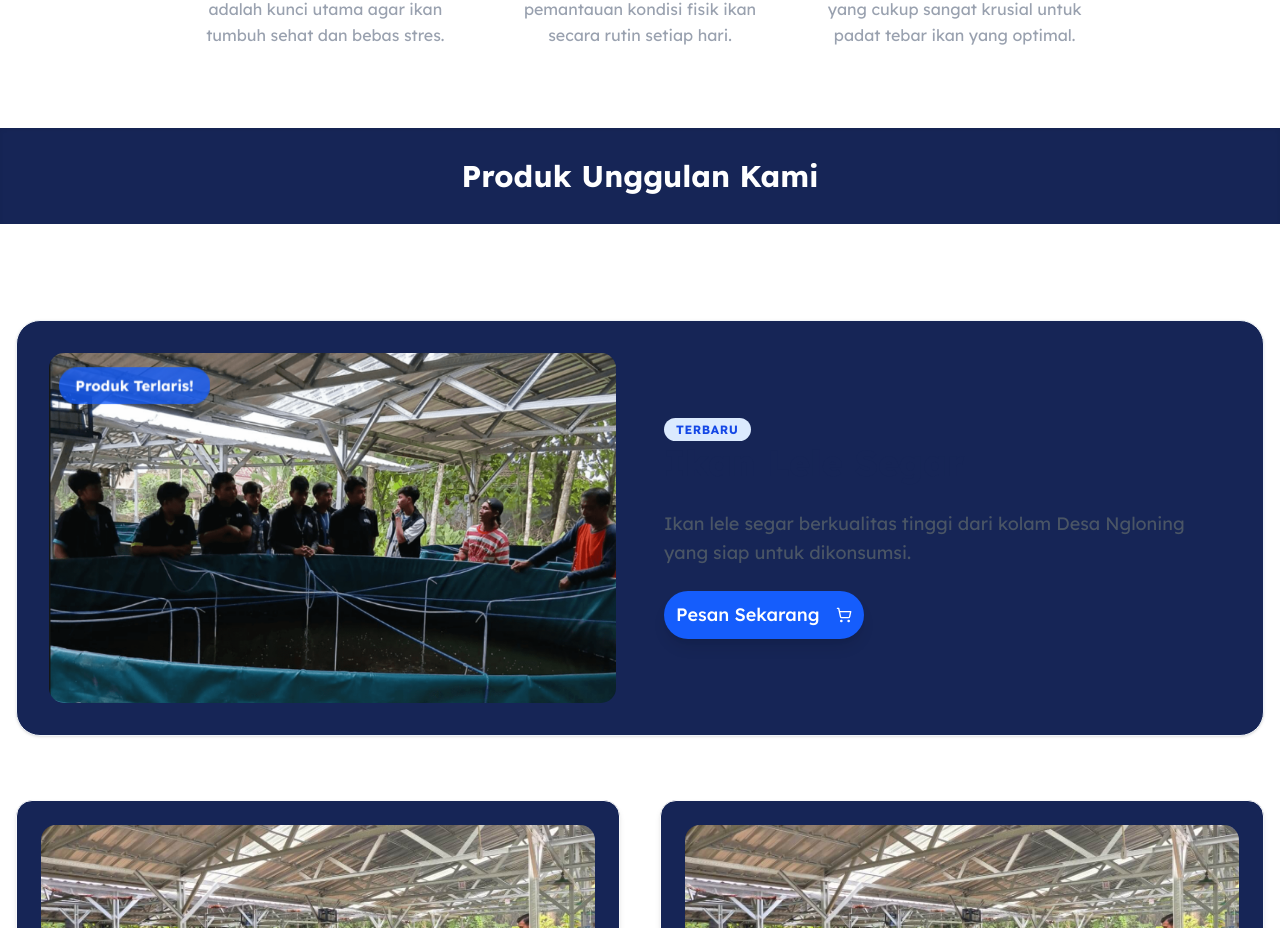
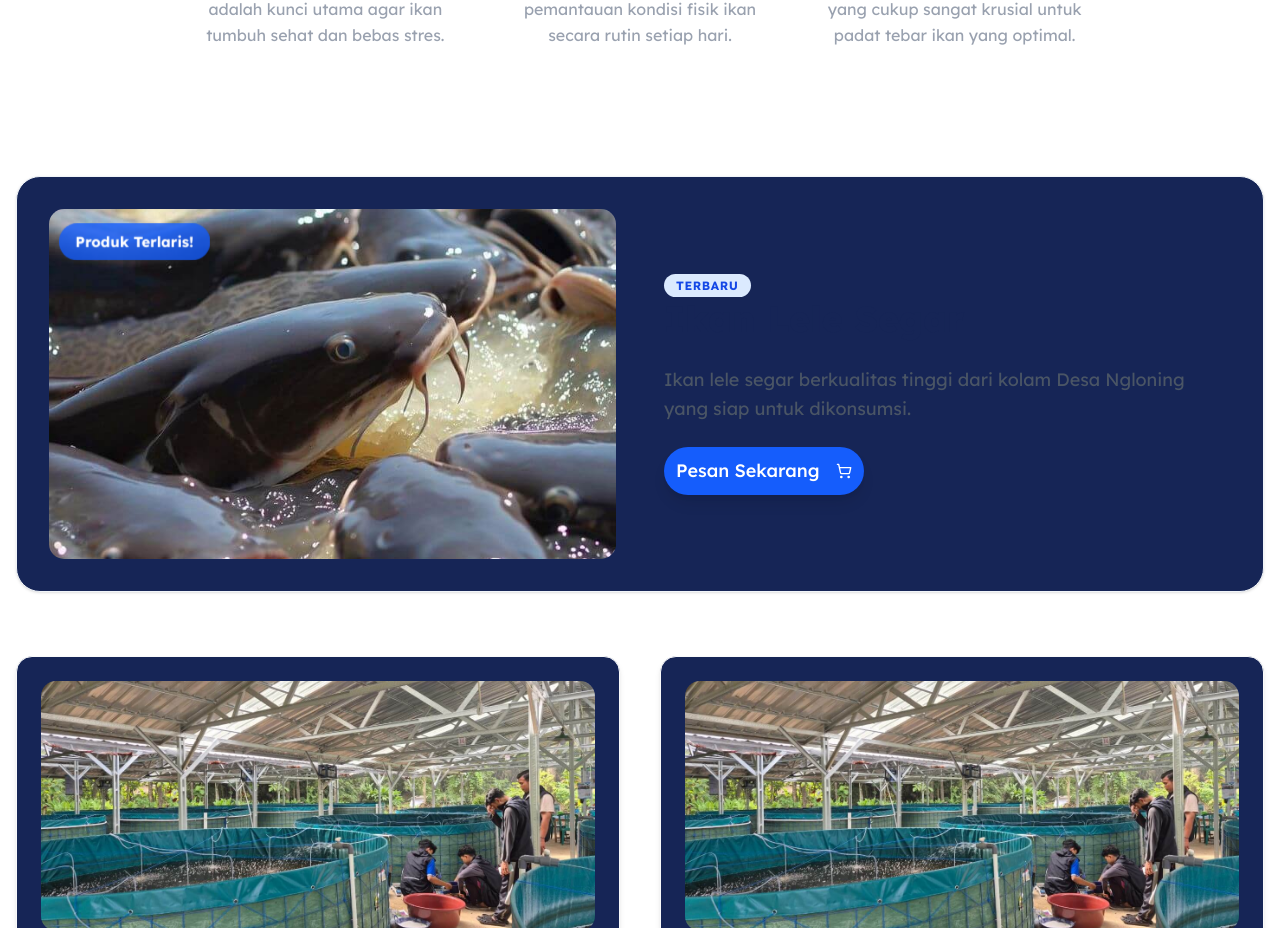
Before and after one commit to cardinaldeacre/KKN-Freshwater-Fish-Farm-Website, a React (Vite) app: page / in a window 1280 px wide. Shown: the part 1837-2765 px from the top of the page. Built offline with nearby package versions, Linux system fonts and the light colour scheme; a web font is replaced by a local one.

Commit message:
add catfish asset

```diff
--- a/src/components/Products.jsx
+++ b/src/components/Products.jsx
@@ -1,7 +1,7 @@
 import { Button } from "@/components/ui/button";
 import TiltedCard from "@/components/ui/TiltedCard";
 import { ChevronRight, ShoppingCart } from "lucide-react";
-import imgLele from '@/assets/rame.png'; // Gambar Ikan Lele Segar
+import imgLele from '@/assets/lele.jpg';
 import imgPakan from '@/assets/img_landscape.jpeg';
 import imgNila from '@/assets/img_landscape.jpeg';
 
@@ -29,11 +29,6 @@ export default function Products() {
 
     return (
         <section className=" transition-colors duration-500">
-            <div className="flex items-center h-24 bg-blue-950 shadow-inner mb-12">
-                <h2 className="text-2xl md:text-3xl mx-auto font-bold text-white text-center">
-                    Produk Unggulan Kami
-                </h2>
-            </div>
 
             <div className="container mx-auto px-4 py-12">
                 <div className="flex flex-col lg:flex-row items-center gap-12 bg-blue-950 rounded-3xl p-8 mb-16 shadow-sm border border-slate-100 dark:border-blue-900/30">
```
Also changed, not shown: src/assets/lele.jpg (added).
